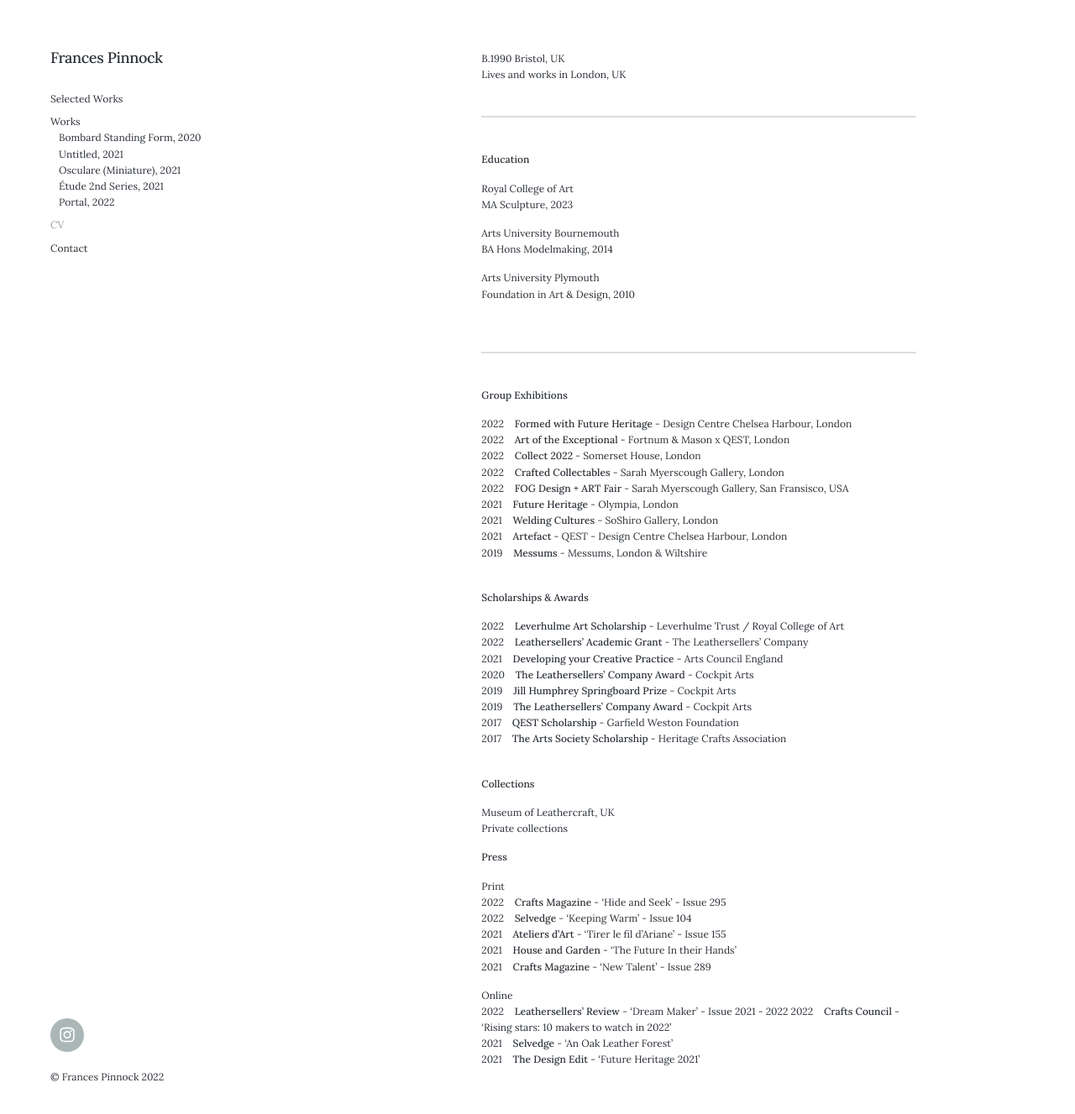
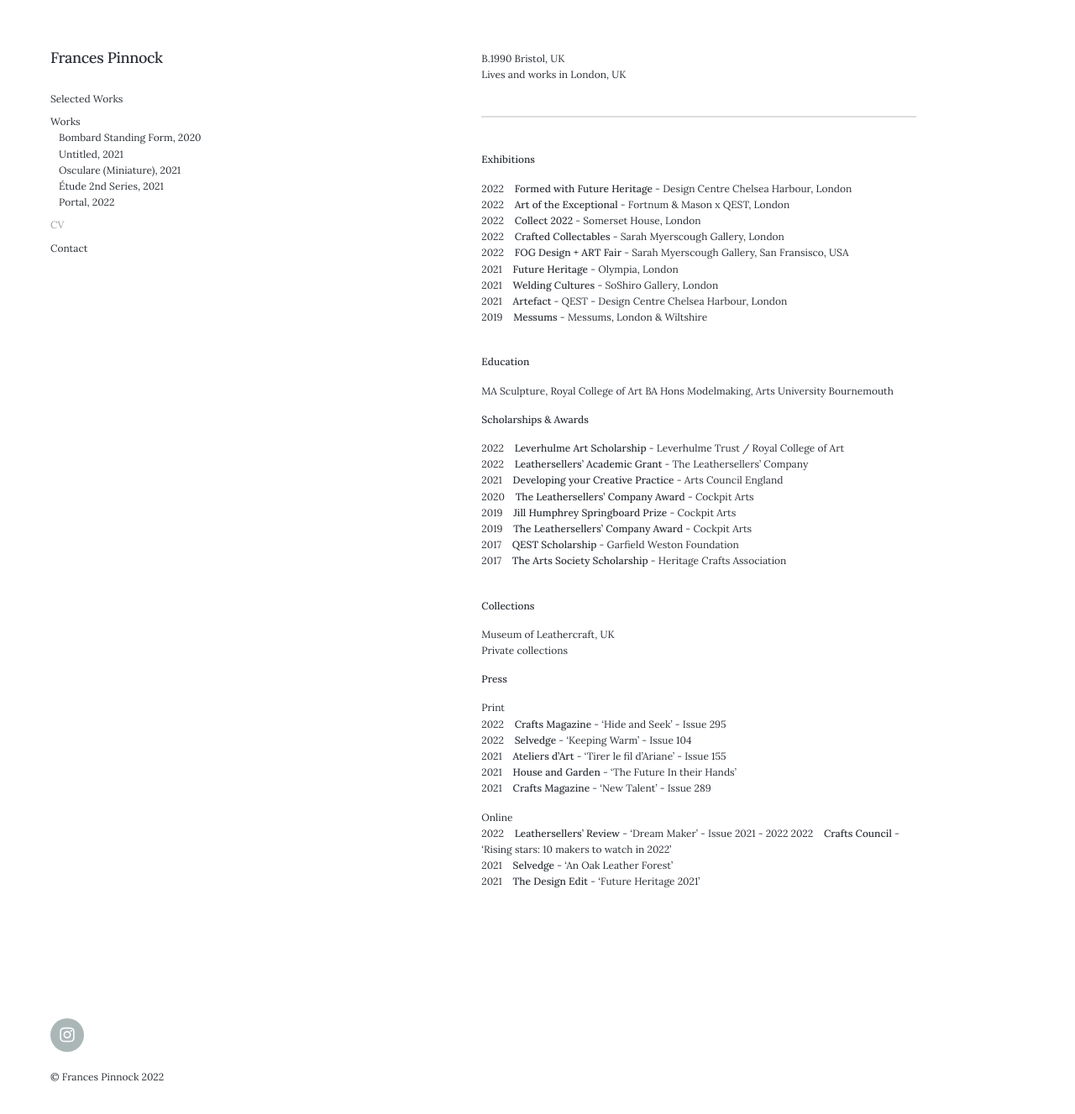
Before and after one commit to francespinnock/francespinnock.github.io, a Jekyll site: the page built from _pages/cv.md, in a window 1280 px wide and 1332 px high. Shown: the top 1327 px of the window at 84% size. Built offline with Jekyll 4.4.1, drawn with Linux system fonts in a browser that asks for light colours; nearby versions of some CDN libraries.

Commit message:
Update cv.md

```diff
--- a/_pages/cv.md
+++ b/_pages/cv.md
@@ -7,24 +7,9 @@ B.1990 Bristol, UK
 Lives and works in London, UK
 <hr />
 
-**Education**
 
 
-Royal College of Art
-MA Sculpture, 2023
-
-Arts University Bournemouth
-BA Hons Modelmaking, 2014
-
-Arts University Plymouth
-Foundation in Art & Design, 2010
-<br />
-<hr />
-
-
-
-
-**Group Exhibitions**
+**Exhibitions**
 
 2022&nbsp;&nbsp;&nbsp; **Formed with Future Heritage** - Design Centre Chelsea Harbour, London
 2022&nbsp;&nbsp;&nbsp; **Art of the Exceptional** - Fortnum & Mason x QEST, London
@@ -35,6 +20,13 @@ Foundation in Art & Design, 2010
 2021&nbsp;&nbsp;&nbsp; **Welding Cultures** - SoShiro Gallery, London
 2021&nbsp;&nbsp;&nbsp; **Artefact** - QEST - Design Centre Chelsea Harbour, London
 2019&nbsp;&nbsp;&nbsp; **Messums** - Messums, London & Wiltshire
+<br />
+
+
+**Education**
+
+MA Sculpture, Royal College of Art
+BA Hons Modelmaking, Arts University Bournemouth
 <br />
 
 
```
